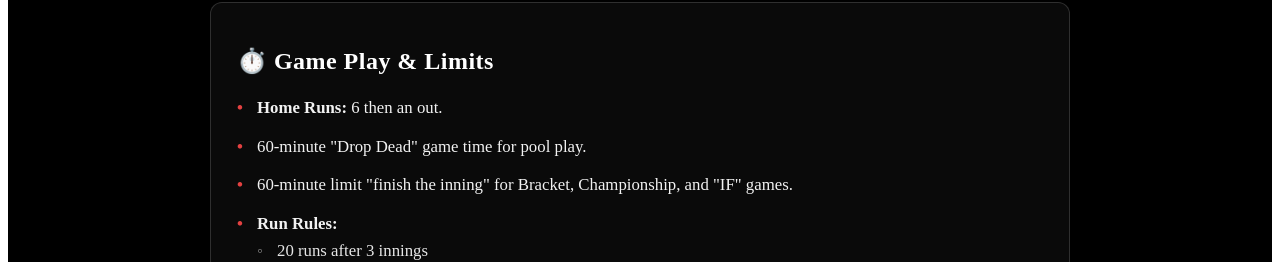
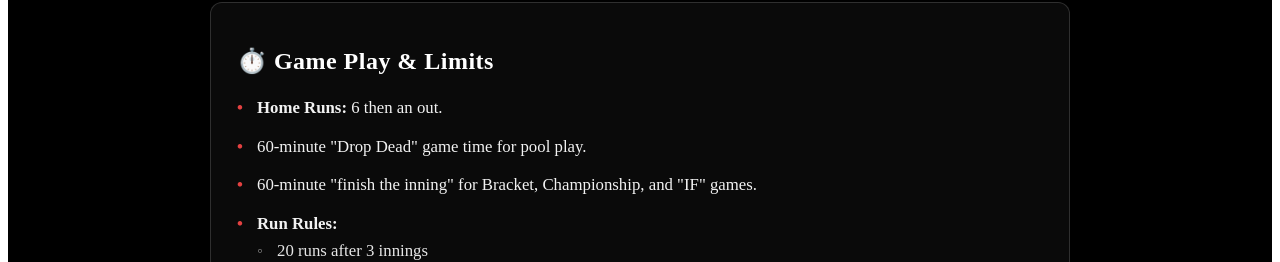
Before and after one commit to markhartley0929-netizen/SingleEventRegistration, a React (Vite) app: page /rules in a window 1280 px wide. Shown: the part 2374-2636 px from the top of the page. Built offline with nearby package versions, Linux system fonts and the light colour scheme.

Commit message:
Adding Rules button to homepage css changes v5

```diff
--- a/src/pages/RulesPage.tsx
+++ b/src/pages/RulesPage.tsx
@@ -120,7 +120,7 @@ export default function RulesPage() {
               <ul>
                 <li><strong>Home Runs:</strong> 6 then an out.</li>
                 <li>60-minute "Drop Dead" game time for pool play.</li>
-                <li>60-minute limit "finish the inning" for Bracket, Championship, and "IF" games.</li>
+                <li>60-minute "finish the inning" for Bracket, Championship, and "IF" games.</li>
                 <li><strong>Run Rules:</strong>
                   <ul>
                     <li>20 runs after 3 innings</li>
```
